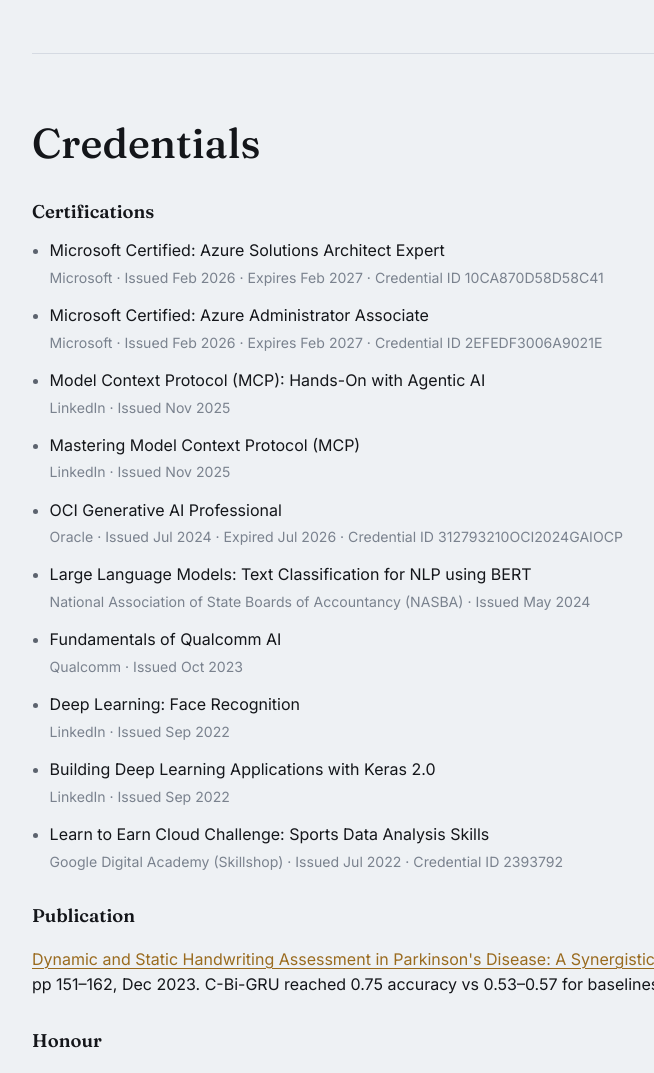
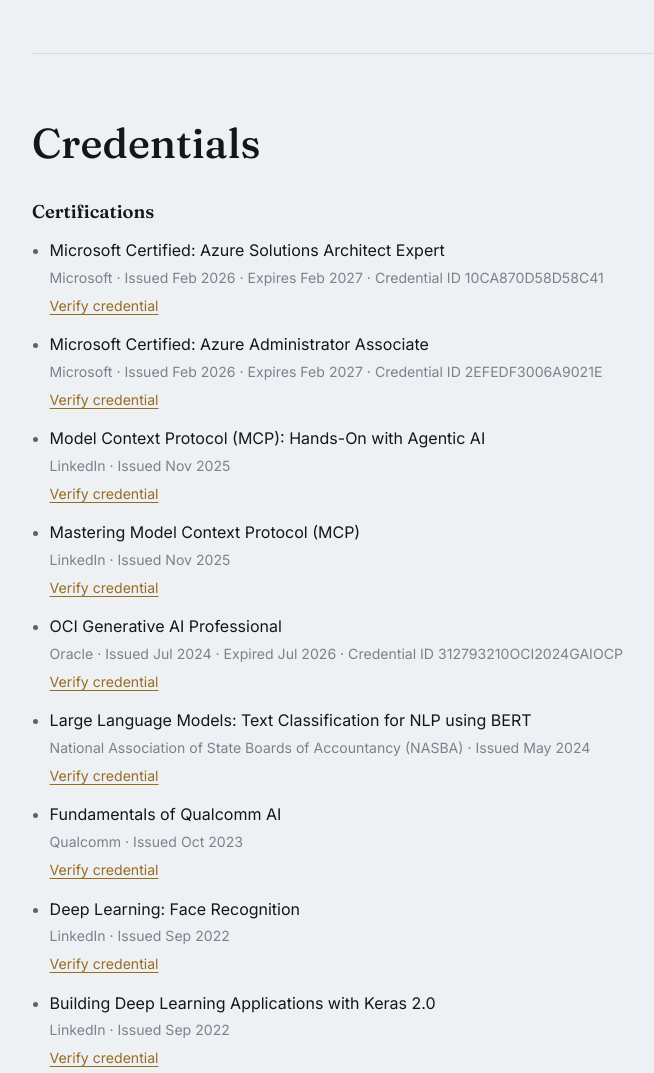
Before and after one commit to msohaibali/msohaibali.github.io, a plain HTML site: page index.html in a window 1280 px wide. Shown: the part 3845-4918 px from the top of the page, without its empty margins (72-726 px from the left). Drawn offline with Linux system fonts and the light colour scheme.

Commit message:
Add verify-credential links for each certification
Co-authored-by: Cursor <cursoragent@cursor.com>

```diff
--- a/app.js
+++ b/app.js
@@ -216,7 +216,10 @@ function boot(doc, content) {
         if (!c.issued && !c.expires && !c.expired && c.year) meta.push(escapeHtml(c.year));
         if (c.id) meta.push(`Credential ID ${escapeHtml(c.id)}`);
         const detail = meta.length ? `<span class="cert-meta">${meta.join(" · ")}</span>` : "";
-        return `<li><span class="cert-name">${escapeHtml(c.name)}</span>${detail}</li>`;
+        const verify = c.url
+          ? `<a class="cert-verify" href="${escapeHtml(c.url)}" rel="noopener noreferrer" target="_blank">Verify credential</a>`
+          : "";
+        return `<li><span class="cert-name">${escapeHtml(c.name)}</span>${detail}${verify}</li>`;
       })
       .join("");
     const pub = content.publication
--- a/content.js
+++ b/content.js
@@ -465,6 +465,7 @@ const CONTENT = {
       issued: "Feb 2026",
       expires: "Feb 2027",
       id: "10CA870D58D58C41",
+      url: "https://learn.microsoft.com/api/credentials/share/en-us/msohaibali/10CA870D58D58C41?sharingId",
     },
     {
       name: "Microsoft Certified: Azure Administrator Associate",
@@ -472,16 +473,19 @@ const CONTENT = {
       issued: "Feb 2026",
       expires: "Feb 2027",
       id: "2EFEDF3006A9021E",
+      url: "https://learn.microsoft.com/api/credentials/share/en-us/msohaibali/2EFEDF3006A9021E?sharingId",
     },
     {
       name: "Model Context Protocol (MCP): Hands-On with Agentic AI",
       issuer: "LinkedIn",
       issued: "Nov 2025",
+      url: "https://www.linkedin.com/learning/certificates/cdc724999d9e2140c84011f0202e0a05b9696bbad0c2d6e76caa6d8d4abb7f4d/",
     },
     {
       name: "Mastering Model Context Protocol (MCP)",
       issuer: "LinkedIn",
       issued: "Nov 2025",
+      url: "https://www.linkedin.com/learning/certificates/4a9aba89b2b41510b44a052c208a40786309814bd5e26af707e7bf779c3f6e79/",
     },
     {
       name: "OCI Generative AI Professional",
@@ -489,32 +493,38 @@ const CONTENT = {
       issued: "Jul 2024",
       expired: "Jul 2026",
       id: "312793210OCI2024GAIOCP",
+      url: "https://brm-certview.oracle.com/ords/certview/ecertificate?ssn=OC5143189&trackId=OCI2024GAIOCP&key=1172247831e7ef124bd6e671b969e2d83fe2f03b",
     },
     {
       name: "Large Language Models: Text Classification for NLP using BERT",
       issuer: "National Association of State Boards of Accountancy (NASBA)",
       issued: "May 2024",
+      url: "https://www.linkedin.com/learning/certificates/b65a1db4b025e2f82c919fe4d49c93e2b2732d118a695d7a03874c533469e994/",
     },
     {
       name: "Fundamentals of Qualcomm AI",
       issuer: "Qualcomm",
       issued: "Oct 2023",
+      url: "https://qwa.qualcomm.com/course-catalog/Fundamentals-of-Qualcomm-AI",
     },
     {
       name: "Deep Learning: Face Recognition",
       issuer: "LinkedIn",
       issued: "Sep 2022",
+      url: "https://www.linkedin.com/learning/certificates/911430e05feaa4739cf12aef6f558eacb10beb6fdc11ba6006279011e54fcba3/",
     },
     {
       name: "Building Deep Learning Applications with Keras 2.0",
       issuer: "LinkedIn",
       issued: "Sep 2022",
+      url: "https://www.linkedin.com/learning/certificates/a3fcc4d7edf611594829dec67a336e087c7d0b7425614cd92325a929ac2b2795/",
     },
     {
       name: "Learn to Earn Cloud Challenge: Sports Data Analysis Skills",
       issuer: "Google Digital Academy (Skillshop)",
       issued: "Jul 2022",
       id: "2393792",
+      url: "https://www.skills.google/public_profiles/8206714f-06c7-4666-9615-aec8b248ada6/badges/2393792",
     },
   ],
 
--- a/styles.css
+++ b/styles.css
@@ -526,6 +526,12 @@ main {
   color: var(--muted-2);
 }
 
+.cert-verify {
+  display: inline-block;
+  margin-top: 0.35rem;
+  font-size: 0.88rem;
+}
+
 .credentials::before {
   content: "Credentials";
   display: block;
```
Also changed, not shown: tests/content.test.js (+9 -0 lines).
